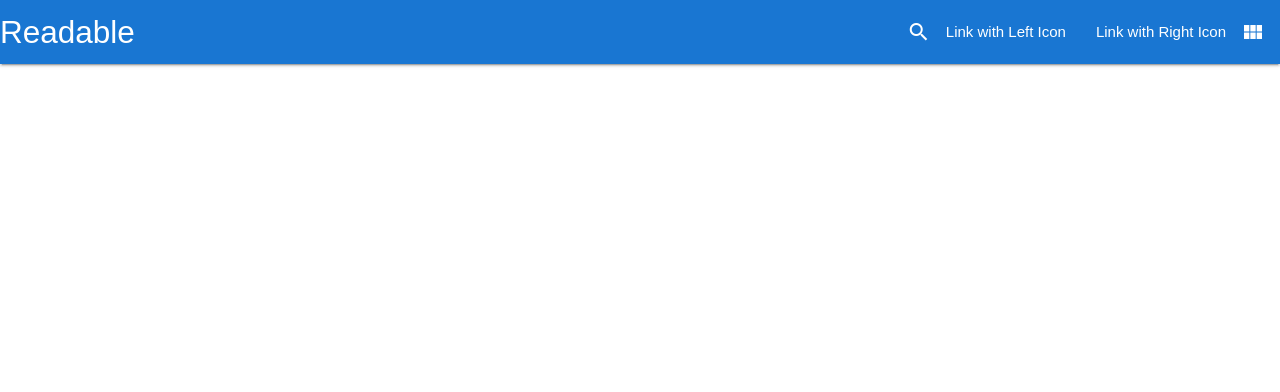
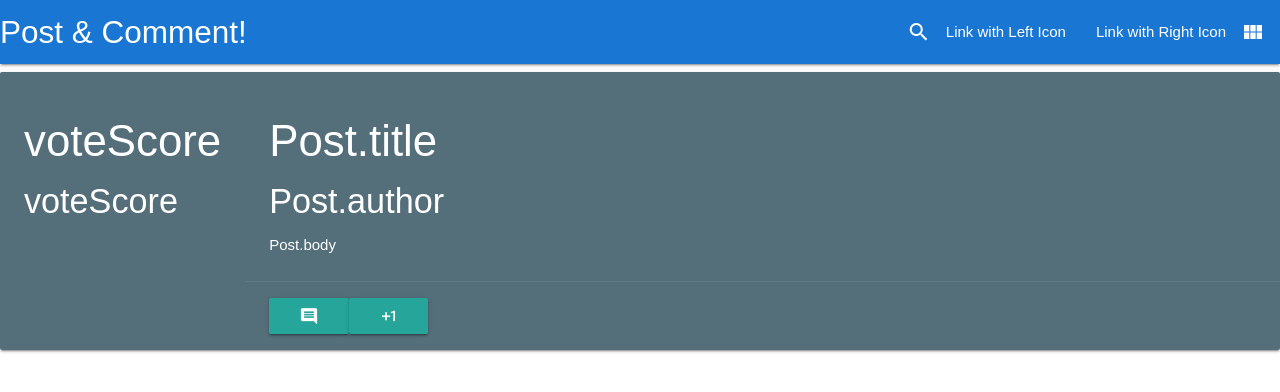
Before and after one commit to codemarq/redux-readables, a React (Create React App) app in the folder frontend/: page / in a window 1280 px wide. Shown: the top 392 px of the page. Built offline with nearby package versions, Linux system fonts and the light colour scheme.

Commit message:
CHORE: HTML/JSX for Post Component
rough skeleton

```diff
--- a/frontend/src/components/App.js
+++ b/frontend/src/components/App.js
@@ -1,11 +1,13 @@
 import React, { Component } from 'react'
 import Header from './Header'
+import Post from './Post'
 
 class App extends Component {
   render() {
     return (
       <div className='App'>
         <Header />
+        <Post />
       </div>
     );
   }
--- a/frontend/src/components/Header.js
+++ b/frontend/src/components/Header.js
@@ -1,13 +1,11 @@
-import React, { Component } from 'react'
+import React from 'react'
 
-class Header extends Component {
-
-  render () {
+const Header = function (props) {
     return (
       <header>
         <nav>
           <div className="nav-wrapper blue darken-2">
-            <a href="#!" className="brand-logo">Readable</a>
+            <a href="#!" className="brand-logo">Post & Comment!</a>
             <ul className="right hide-on-med-and-down">
               <li><a href="sass.html"><i className="material-icons left">search</i>Link with Left Icon</a></li>
               <li><a href="badges.html"><i className="material-icons right">view_module</i>Link with Right Icon</a></li>
@@ -17,7 +15,6 @@ class Header extends Component {
 
       </header>
     )
-  }
 }
 
 export default Header
--- /dev/null
+++ b/frontend/src/components/Post.js
@@ -0,0 +1,29 @@
+import React, { Component } from 'react'
+
+class Post extends Component {
+  render() {
+    return (
+      <div className="col s12 m7">
+        <div className="card horizontal blue-grey darken-1">
+          <div className='card-content white-text'>
+            <span><h3>voteScore</h3></span>
+            <span><h4>voteScore</h4></span>
+          </div>
+          <div className="card-stacked">
+            <div className="card-content white-text">
+              <h3 className="header white-text">Post.title</h3>
+              <h4 className='header white-text'>Post.author</h4>
+              <p>Post.body</p>
+            </div>
+            <div className="card-action">
+              <button className='btn'><i className='material-icons'>comment</i></button>
+              <button className='btn'><i className='material-icons'>exposure_plus_1</i></button>
+            </div>
+          </div>
+        </div>
+      </div>
+    )
+  }
+}
+
+export default Post
```
Also changed, not shown: frontend/src/components/Category.js (+11 -0 lines), frontend/src/components/CreateEdit.js (+11 -0 lines), frontend/src/components/Detail.js (+11 -0 lines).
